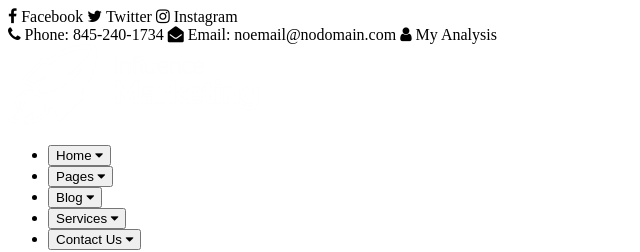
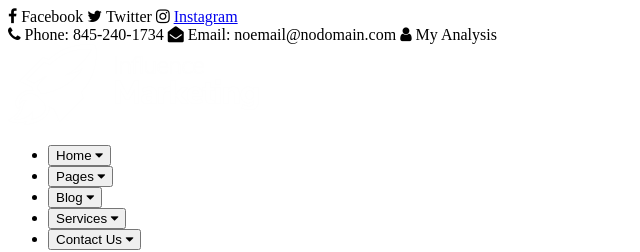
Before and after one commit to AkashAnthony2001/Infuluence-Marketing, a plain HTML site: page index.html in a window 1280 px wide. Shown: the full height of the page, 0-640 px from the left. Drawn offline with Linux system fonts and the light colour scheme.

Commit message:
Instagram Link Updated

```diff
--- a/index.html
+++ b/index.html
@@ -17,7 +17,7 @@
                     <i class="fa fa-twitter twitter"></i>
                     <span class="name">Twitter</span>
                     <i class="fa fa-instagram instagram"></i>
-                    <span class="name">Instagram</span>
+                    <a href="https://www.instagram.com/anthony.akash_"><span class="name">Instagram</span></a>
                 </div>
                 <div class="head-contact">
                     <i class="fa fa-phone"></i>
```
